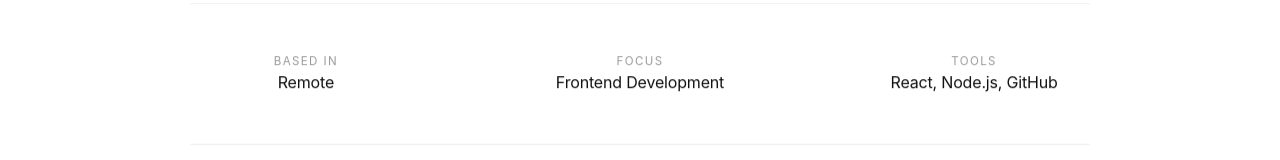
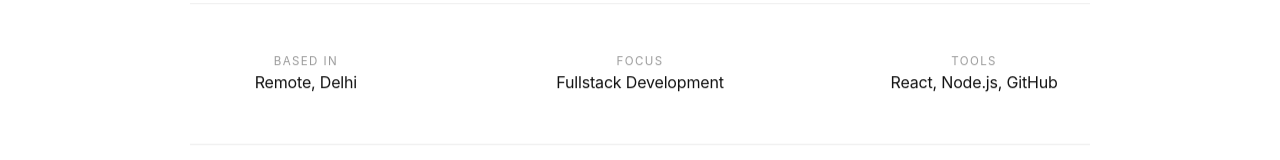
Before and after one commit to maryamwaqar1305/mrymwaq, a React (Vite) app: page /about in a window 1280 px wide. Shown: the part 765-925 px from the top of the page. Built offline with nearby package versions, Linux system fonts and the light colour scheme.

Commit message:
modifications in index file and content.js

```diff
--- a/index.html
+++ b/index.html
@@ -16,10 +16,10 @@
     />
     <title>Maryam Waqar- Developer and Designer</title>
     <!-- Open Graph -->
-    <meta property="og:title" content="Maryam Waqar | Frontend Developer" />
+    <meta property="og:title" content="Maryam Waqar | Fullstack Developer" />
     <meta
       property="og:description"
-      content="Frontend Developer crafting modern, responsive and interactive web experiences."
+      content="Fullstack Developer crafting modern, responsive and interactive web experiences."
     />
     <meta property="og:type" content="website" />
     <meta property="og:url" content="https://mrymwaq.vercel.app/" />
--- a/src/data/content.js
+++ b/src/data/content.js
@@ -342,8 +342,8 @@ export const about = {
     },
   ],
 facts: [
-  { label: "Based in", value: "Remote" },
-  { label: "Focus", value: "Frontend Development" },
+  { label: "Based in", value: "Remote, Delhi" },
+  { label: "Focus", value: "Fullstack Development" },
   { label: "Tools", value: "React, Node.js, GitHub" },
 ],
 };
```
